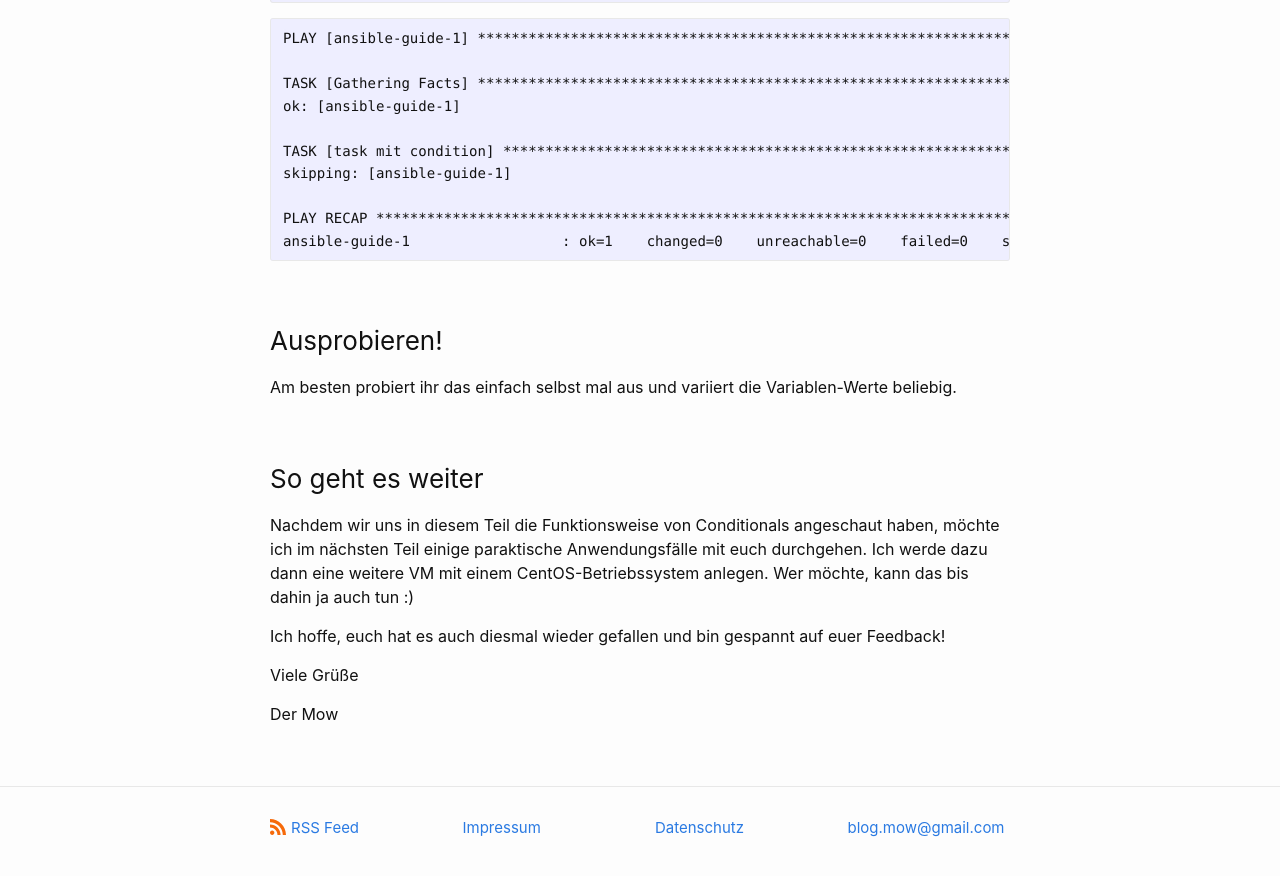
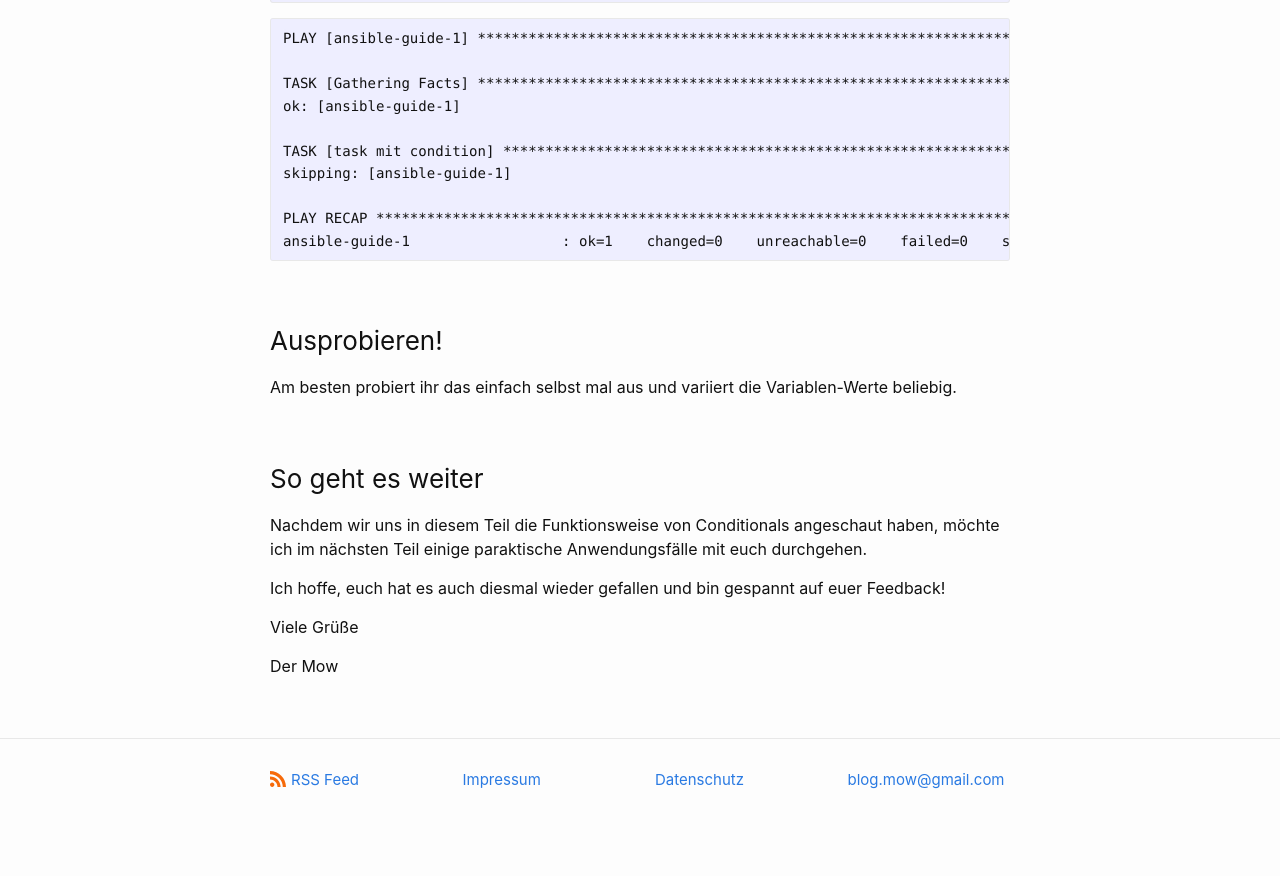
Before and after one commit to dermow/staging, a Jekyll site: the page built from _posts/2021-03-11-ansible-guide-8.markdown, in a window 1280 px wide and 900 px high, scrolled down 7945 px. Shown: the top 876 px of the window. Built offline with Jekyll 4.4.1, drawn with Linux system fonts in a browser that asks for light colours; comment, search, counter and statistics services are not loaded; after the commit the page ends 8797 px from its top, so only the background shows below that.

Commit message:
Update 2021-03-11-ansible-guide-8.markdown

```diff
--- a/_posts/2021-03-11-ansible-guide-8.markdown
+++ b/_posts/2021-03-11-ansible-guide-8.markdown
@@ -335,7 +335,7 @@ Am besten probiert ihr das einfach selbst mal aus und variiert die Variablen-Wer
 
 ### So geht es weiter
 
-Nachdem wir uns in diesem Teil die Funktionsweise von Conditionals angeschaut haben, möchte ich im nächsten Teil einige paraktische Anwendungsfälle mit euch durchgehen. Ich werde dazu dann eine weitere VM mit einem CentOS-Betriebssystem anlegen. Wer möchte, kann das bis dahin ja auch tun :)
+Nachdem wir uns in diesem Teil die Funktionsweise von Conditionals angeschaut haben, möchte ich im nächsten Teil einige paraktische Anwendungsfälle mit euch durchgehen.
 
 Ich hoffe, euch hat es auch diesmal wieder gefallen und bin gespannt auf euer Feedback!
 
```
